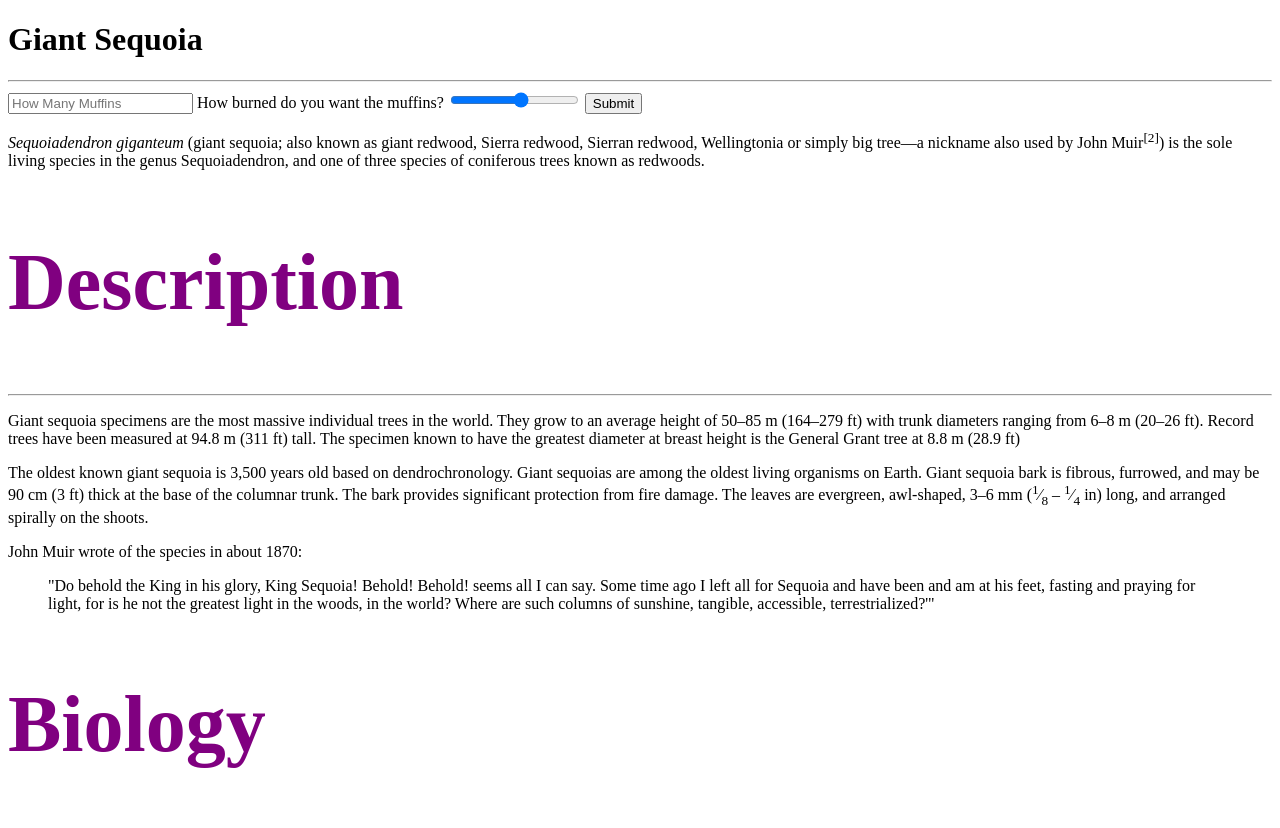
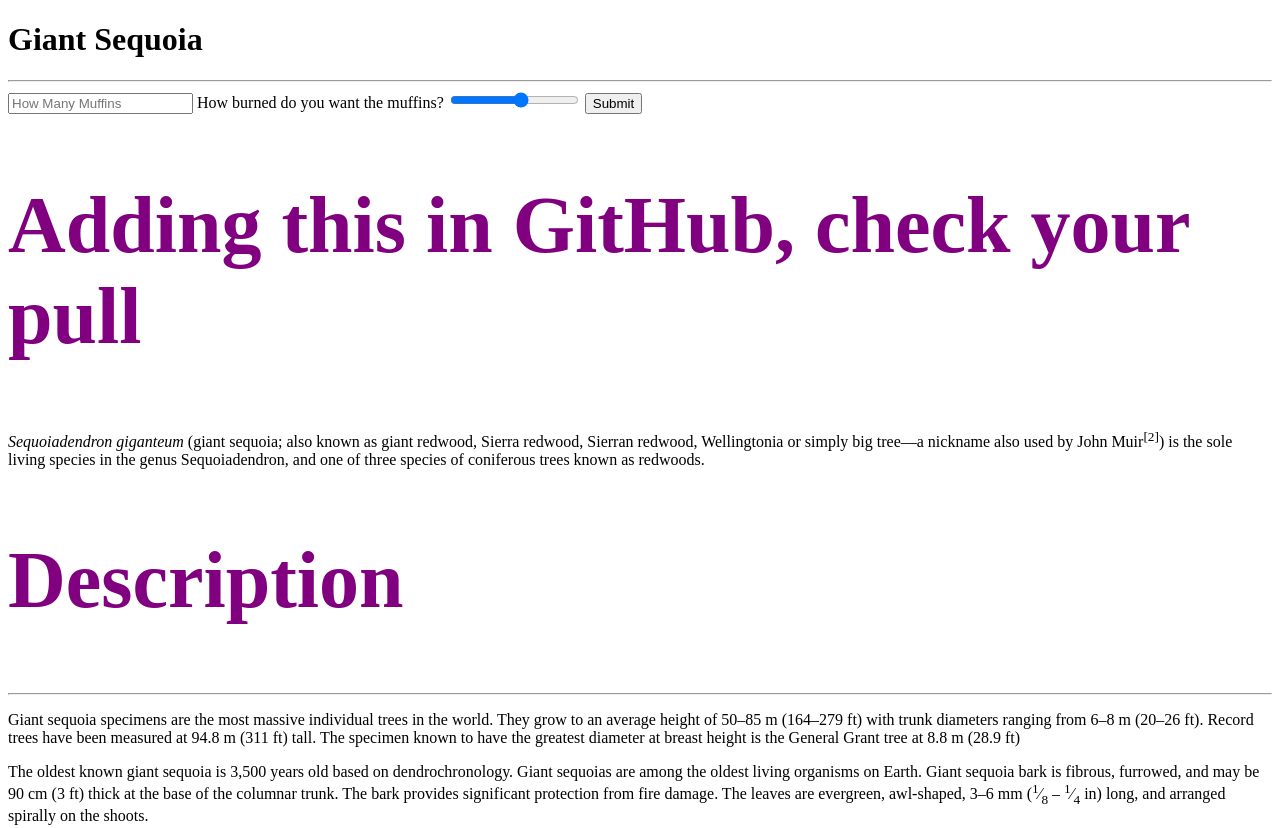
Before and after one commit to sselbydur/practice, a plain HTML site: page index.html in a window 1280 px wide. Shown: the top 828 px of the page. Drawn offline with Linux system fonts and the light colour scheme.

Commit message:
Update index.html

```diff
--- a/index.html
+++ b/index.html
@@ -19,6 +19,7 @@
     <input type="range" min="1" max="10">
     <button id="submit">Submit</button>
   </form>
+  <h2>Adding this in GitHub, check your pull</h2>
   <article id="content">
     <p><i class="latin">Sequoiadendron giganteum</i> (giant sequoia; also known as giant redwood, Sierra redwood,
       Sierran redwood,
```
